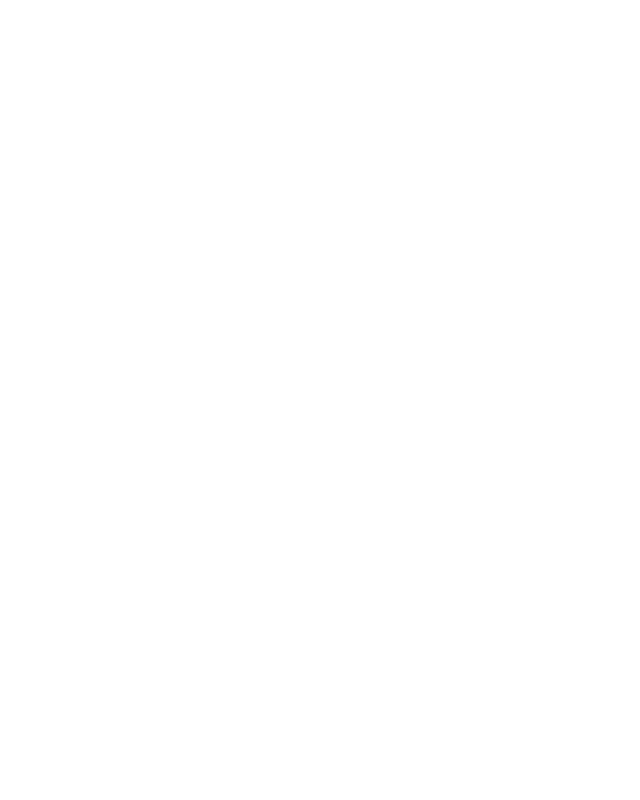
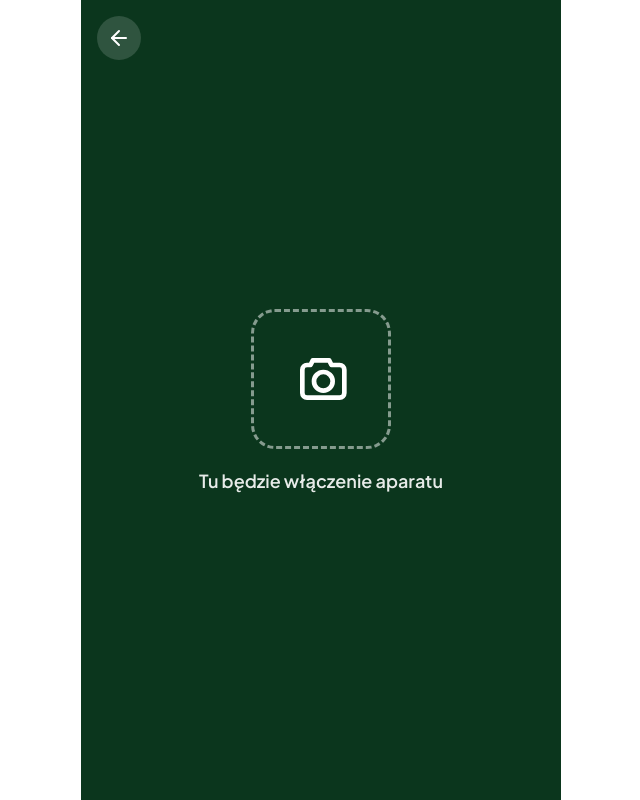
Before and after one commit to KezQu/ZwrocTo, a React (Create React App) app in the folder zwroc_to/: page /skanuj-kupon in a window 1280 px wide. Before the commit this address had no page. Shown: the whole page, without its empty margins (319-959 px from the left). Built offline with nearby package versions, Linux system fonts and the light colour scheme.

Commit message:
Routing + placeholder

```diff
--- a/zwroc_to/src/App.jsx
+++ b/zwroc_to/src/App.jsx
@@ -1,9 +1,12 @@
-import { BrowserRouter, Route, Routes } from "react-router-dom";
+import { BrowserRouter, Navigate, Route, Routes } from "react-router-dom";
 import Login from "./pages/login/login";
 import Register from "./pages/register/register";
-import Home from "./pages/home/home";
 import RestorePassword from "./pages/restore_password/restore_password";
 import Profile from "./pages/profile/profile";
+import MapScreen from "./pages/map/map";
+import Portfel from "./pages/portfel/portfel";
+import Nagrody from "./pages/nagrody/nagrody";
+import ScanCoupon from "./pages/scan_coupon/scan_coupon";
 
 function App() {
   return (
@@ -11,11 +14,16 @@
       <div className="app-layout">
         <div className="app-main">
           <Routes>
-            <Route path="/" element={<Home />} />
+            <Route path="/" element={<Navigate to="/map" replace />} />
             <Route path="/login" element={<Login />} />
             <Route path="/register" element={<Register />} />
             <Route path="/restore_password" element={<RestorePassword />} />
             <Route path="/profile" element={<Profile />} />
+            <Route path="/map" element={<MapScreen />} />
+            <Route path="/automaty" element={<MapScreen />} />
+            <Route path="/portfel" element={<Portfel />} />
+            <Route path="/nagrody" element={<Nagrody />} />
+            <Route path="/skanuj-kupon" element={<ScanCoupon />} />
           </Routes>
         </div>
       </div>
--- /dev/null
+++ b/zwroc_to/src/components/placeholder_screen/placeholder_screen.css
@@ -0,0 +1,46 @@
+.placeholder-screen {
+  position: relative;
+  width: 100%;
+  max-width: 480px;
+  margin: 0 auto;
+  height: 100vh;
+  height: 100dvh;
+  background: var(--green-50);
+  display: flex;
+  flex-direction: column;
+}
+
+.placeholder-screen__body {
+  flex: 1;
+  display: flex;
+  flex-direction: column;
+  align-items: center;
+  justify-content: center;
+  gap: 12px;
+  padding: 24px;
+  text-align: center;
+}
+
+.placeholder-screen__icon {
+  width: 84px;
+  height: 84px;
+  border-radius: 50%;
+  background: var(--green-100);
+  color: var(--green-700);
+  display: inline-flex;
+  align-items: center;
+  justify-content: center;
+}
+
+.placeholder-screen__title {
+  margin: 0;
+  font-size: 26px;
+  font-weight: 800;
+  color: var(--green-900);
+}
+
+.placeholder-screen__subtitle {
+  margin: 0;
+  font-size: 15px;
+  color: var(--text-muted);
+}
--- /dev/null
+++ b/zwroc_to/src/components/placeholder_screen/placeholder_screen.jsx
@@ -0,0 +1,19 @@
+import AppHeader from "../app_header/app_header";
+import BottomNav from "../bottom_nav/bottom_nav";
+import "./placeholder_screen.css";
+
+// Shared shell for screens that aren't built out yet (Portfel, Nagrody).
+// Keeps the app header + bottom navigation so the user can navigate away.
+export default function PlaceholderScreen({ icon, title, subtitle }) {
+  return (
+    <div className="placeholder-screen">
+      <AppHeader />
+      <div className="placeholder-screen__body">
+        {icon && <span className="placeholder-screen__icon">{icon}</span>}
+        <h1 className="placeholder-screen__title">{title}</h1>
+        {subtitle && <p className="placeholder-screen__subtitle">{subtitle}</p>}
+      </div>
+      <BottomNav />
+    </div>
+  );
+}
--- a/zwroc_to/src/pages/home/home.jsx
+++ b/zwroc_to/src/pages/home/home.jsx
@@ -3,6 +3,8 @@
 export default function Home() {
   return (
     <div>
+      <Link to="/map">Mapa</Link>
+      <br />
       <Link to="/profile">Profile</Link>
       <br />
       <Link to="/login">Login</Link>
--- a/zwroc_to/src/pages/login/login.jsx
+++ b/zwroc_to/src/pages/login/login.jsx
@@ -12,8 +12,8 @@
     const email = formData.get("email");
     console.log(`Login user: ${email}`);
 
-    console.log(`Login successful navigating to home page`);
-    navigate("/");
+    console.log(`Login successful navigating to map`);
+    navigate("/map");
   };
 
   return (
--- /dev/null
+++ b/zwroc_to/src/pages/nagrody/nagrody.jsx
@@ -0,0 +1,12 @@
+import PlaceholderScreen from "../../components/placeholder_screen/placeholder_screen";
+import { TrophyIcon } from "../../components/icons/icons";
+
+export default function Nagrody() {
+  return (
+    <PlaceholderScreen
+      icon={<TrophyIcon size={40} />}
+      title="Nagrody"
+      subtitle="Ta sekcja jest w przygotowaniu."
+    />
+  );
+}
--- /dev/null
+++ b/zwroc_to/src/pages/portfel/portfel.jsx
@@ -0,0 +1,12 @@
+import PlaceholderScreen from "../../components/placeholder_screen/placeholder_screen";
+import { WalletIcon } from "../../components/icons/icons";
+
+export default function Portfel() {
+  return (
+    <PlaceholderScreen
+      icon={<WalletIcon size={40} />}
+      title="Portfel"
+      subtitle="Ta sekcja jest w przygotowaniu."
+    />
+  );
+}
--- /dev/null
+++ b/zwroc_to/src/pages/scan_coupon/scan_coupon.css
@@ -0,0 +1,53 @@
+.scan-coupon {
+  position: relative;
+  width: 100%;
+  max-width: 480px;
+  margin: 0 auto;
+  height: 100vh;
+  height: 100dvh;
+  background: var(--green-900);
+  color: var(--white);
+  display: flex;
+  align-items: center;
+  justify-content: center;
+}
+
+.scan-coupon__back {
+  position: absolute;
+  top: 16px;
+  left: 16px;
+  width: 44px;
+  height: 44px;
+  border-radius: 50%;
+  background: rgba(255, 255, 255, 0.15);
+  color: var(--white);
+  border: none;
+  display: flex;
+  align-items: center;
+  justify-content: center;
+  cursor: pointer;
+}
+
+.scan-coupon__body {
+  display: flex;
+  flex-direction: column;
+  align-items: center;
+  gap: 20px;
+}
+
+.scan-coupon__frame {
+  width: 140px;
+  height: 140px;
+  border-radius: 24px;
+  border: 3px dashed rgba(255, 255, 255, 0.5);
+  display: inline-flex;
+  align-items: center;
+  justify-content: center;
+}
+
+.scan-coupon__text {
+  margin: 0;
+  font-size: 18px;
+  font-weight: 600;
+  opacity: 0.9;
+}
--- /dev/null
+++ b/zwroc_to/src/pages/scan_coupon/scan_coupon.jsx
@@ -0,0 +1,28 @@
+import { useNavigate } from "react-router-dom";
+import { ArrowLeftIcon, CameraIcon } from "../../components/icons/icons";
+import "./scan_coupon.css";
+
+// Placeholder for the coupon scanner. Reached from the FAB "Dodaj kupon" action.
+export default function ScanCoupon() {
+  const navigate = useNavigate();
+
+  return (
+    <div className="scan-coupon">
+      <button
+        type="button"
+        className="scan-coupon__back"
+        onClick={() => navigate(-1)}
+        aria-label="Wróć"
+      >
+        <ArrowLeftIcon size={24} />
+      </button>
+
+      <div className="scan-coupon__body">
+        <span className="scan-coupon__frame">
+          <CameraIcon size={56} />
+        </span>
+        <p className="scan-coupon__text">Tu będzie włączenie aparatu</p>
+      </div>
+    </div>
+  );
+}
```
Also changed, not shown: 1 other file (tests, documents, lock files or other folders).
